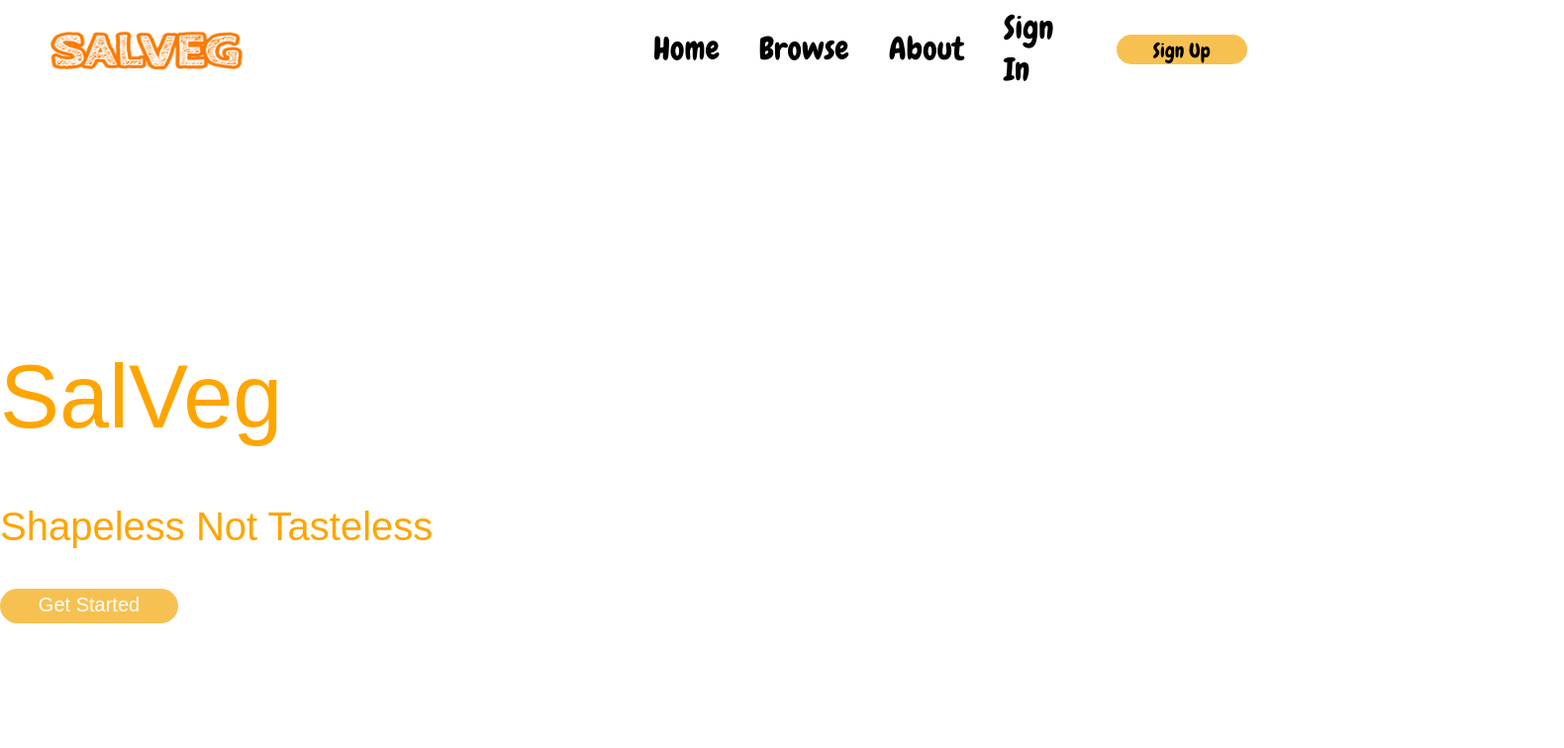
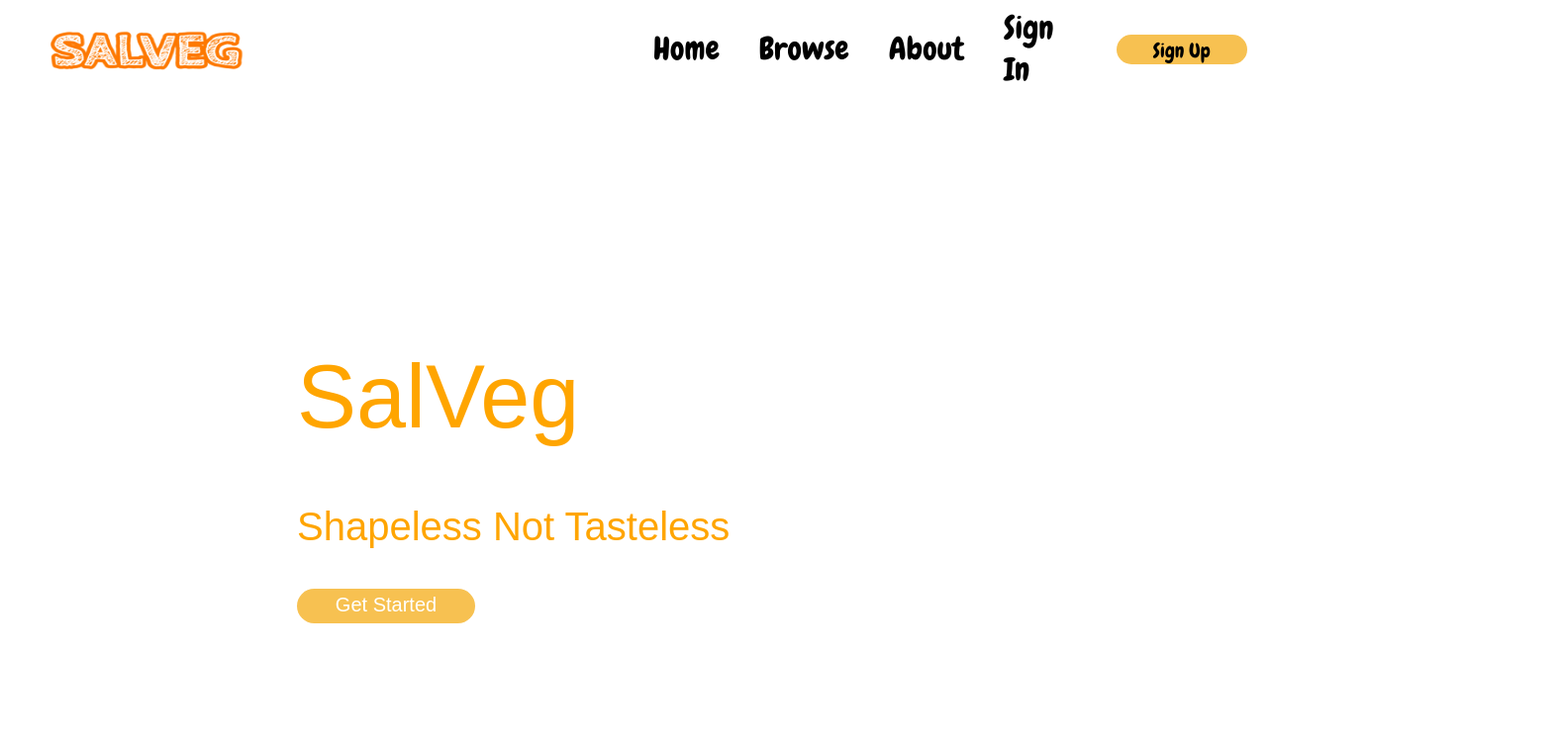
Before and after one commit to sebastianbutoi/final-project-front-end-six-bits, a Next.js app in the folder my-app/: page / in a window 1280 px wide. Shown: the top 756 px of the page at 99% size, 1580 px wide, since content can reach past the window. Built offline with nearby package versions, Linux system fonts and the light colour scheme.

Commit message:
btn styled

```diff
--- a/my-app/pages/index.js
+++ b/my-app/pages/index.js
@@ -1,6 +1,6 @@
 import React from "react";
 import Link from "next/link";
-import vegImage from "../public/images/produce-box.jpg";
+import vegImage from "../public/images/produce-box.jpeg";
 import Image from "next/image";
 
 import css from "../styles/Home.module.css";
--- a/my-app/styles/Home.module.css
+++ b/my-app/styles/Home.module.css
@@ -1,4 +1,7 @@
+
 .home {
+  position: relative;
+  left: 150px;
   width: 100%;
   height: 90vh;
   display: flex;
@@ -45,6 +48,7 @@
 }
 .link:hover{
   background: orange;
+  color: white;
 }
 /* @media only screen and (max-width: 650px) {
   .home {
```
Also changed, not shown: my-app/public/images/produce-box.jpeg (added), my-app/public/images/produce-box.jpg (deleted).
